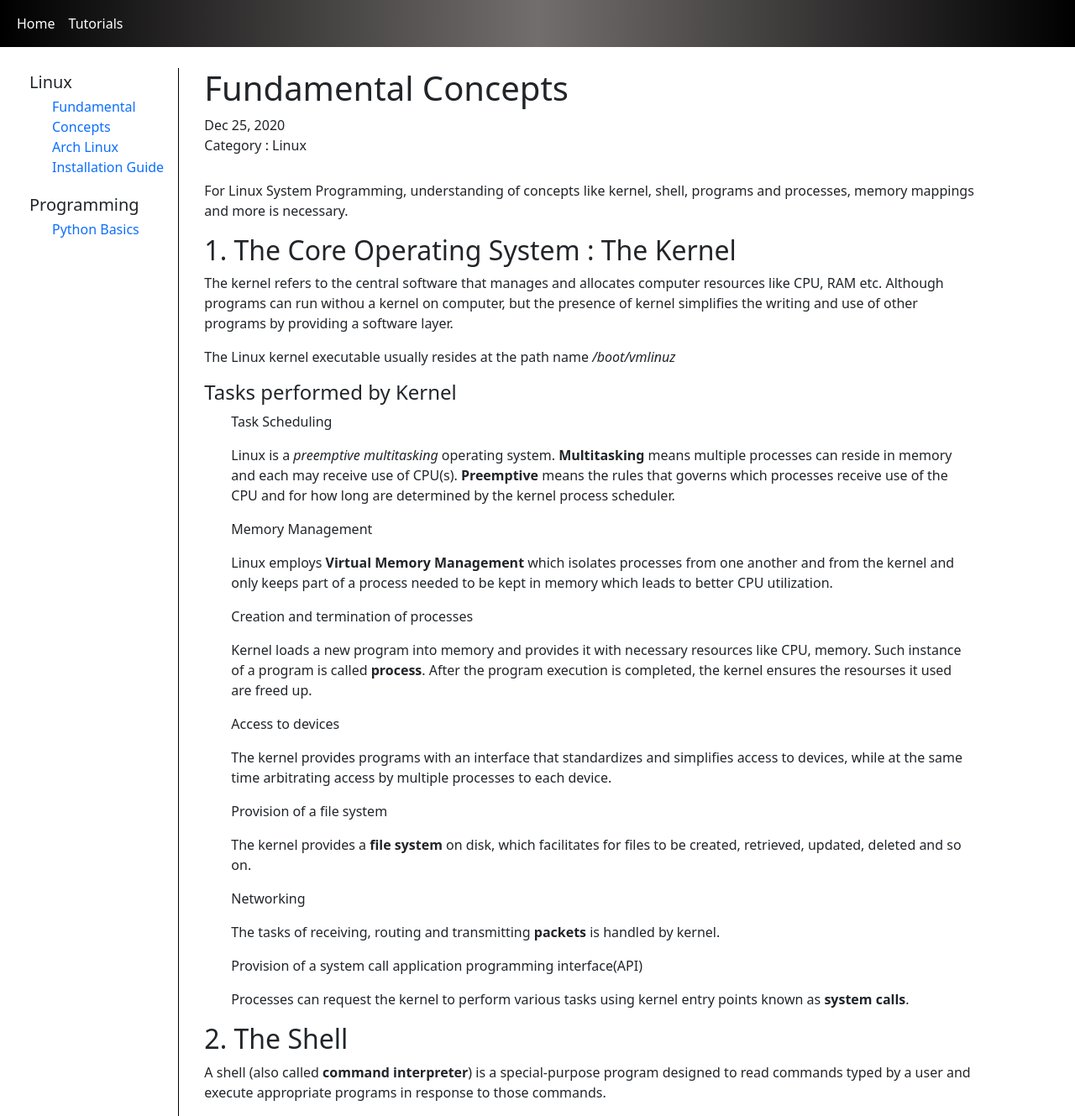
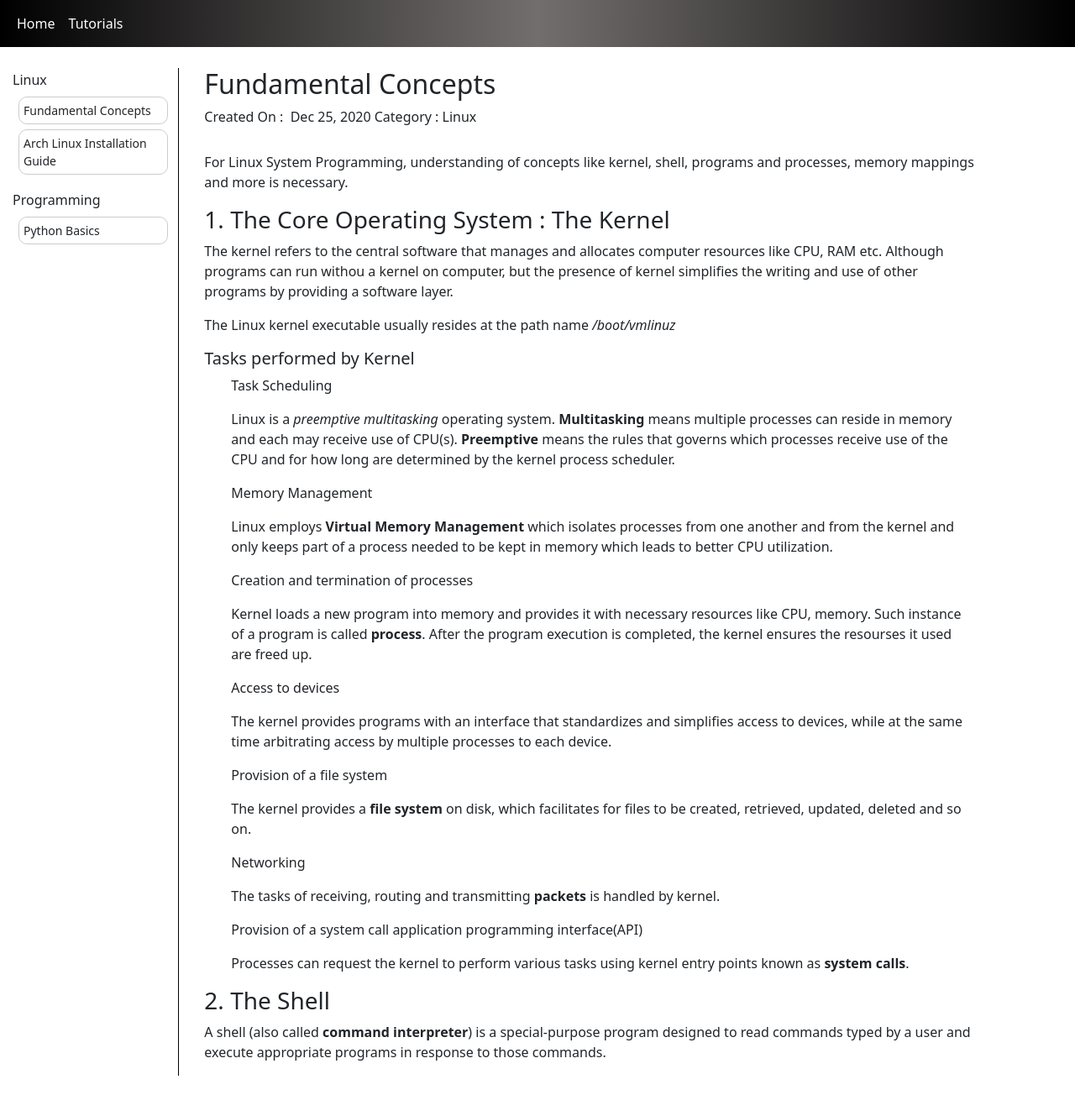
Before and after one commit to gkaucha/gkaucha.github.io, a Jekyll site: the page built from _posts/2020-12-25-Fundamentals-Concepts-of-Linux.md, in a window 1280 px wide. Shown: the whole page at 84% size. Built offline with Jekyll 4.4.1, drawn with Linux system fonts in a browser that asks for light colours; after the commit the page ends 1281 px from its top, so only the background shows below that.

Commit message:
tutorial design update

```diff
--- a/_includes/tutorial_sidebar.html
+++ b/_includes/tutorial_sidebar.html
@@ -1,4 +1,4 @@
-<div class="col-md-2 tutorial__sidebar">
+<div class="col-md-3 col-xl-2 tutorial__sidebar">
 {% for category in site.categories %}
 
     {% capture category_name %}{{ category | first }}{% endcapture %}
@@ -6,7 +6,7 @@
               <h5>{{ category_name }}</h5>
           </div>
 
-           <div>
+           <div class="tutorial__sidebar--list">
              <ul>
              {% for post in site.categories[category_name] %}
                    <li>
--- a/_layouts/post.html
+++ b/_layouts/post.html
@@ -14,7 +14,7 @@ layout: default
 
 
                       <time datetime="{{ page.date | date_to_xmlschema }}" itemprop="datePublished">
-                        {%- assign date_format = site.minima.date_format | default: "%b %-d, %Y" -%}
+                        Created On : &nbsp;{%- assign date_format = site.minima.date_format | default: "%b %-d, %Y" -%}
                         {{ page.date | date: date_format }}
                       </time>
 
@@ -26,7 +26,7 @@ layout: default
                         {% endif %}
 
                         {% for category in categories %}
-                         <div class="category">  Category : {{ category }}</div>
+                         <span class="category">  Category : {{ category }}</span>
                             {% unless forloop.last %}&nbsp;{% endunless %}
                         {% endfor %}
 
--- a/_sass/main.scss
+++ b/_sass/main.scss
@@ -1,11 +1,14 @@
+    // typography
+
+
     ul {
         list-style: none;
     }
     a{
         text-decoration: none;
-
+        color: inherit;
         &:hover{
-            color:orange;
+            color: inherit;
         }
     }
 
@@ -13,31 +16,76 @@
 
 
     .navbar{
-        background: rgb(0,0,0);
         background: linear-gradient(90deg, rgba(0,0,0,1) 0%, rgba(115,110,110,1) 50%, rgba(0,0,0,1) 100%);
     }
 
     .tutorial {
+
         padding-top: 25px;
 
         &__category {
             padding: 5px;
+            margin-bottom: 5px;
             h5{
                 margin-bottom:0;
             }
         }
         &__sidebar {
-            padding-left: 30px;
+            // width: 20%;
+            padding-left: 10px;
             border-right: 1px solid rgb(0,0,0);
+
+            &--list{
+                padding-left: 12px;
+                ul{
+                    padding-left: 0;
+                    li{
+
+                        &:not(:last-child){
+                            margin-bottom: 6px;
+                        }
+
+                        a{
+                            display: block;
+                            font-size:14px;
+                            padding:5px;
+                            border: 1px solid  #ccc;
+                            border-radius: 10px;
+                        }
+
+                        &:hover{
+                            a{
+                                color:orange;
+                            }
+                        }
+                    }
+                }
+            }
         }
 
 
         &__content {
             padding-left: 30px;
 
+            a{
+                display: block;
+                 box-shadow: 1px 1px 1px 1px rgba(0,0,0,.2);
+                padding:10px 15px 10px 20px;
+                border-radius: 10px;
+                margin-bottom:30px;
+
+                &:hover{
+                    transition: all .3s ease;
+                    transform: translateY(-1px);
+                    background:  rgba(115,110,110, .05);
+                }
+            }
 
             &--card{
-                padding-bottom: 10px;
+                span{
+                    color:#5063a6;
+                    font-weight:bold;
+                }
             }
 
             &--category{
--- a/assets/css/styles.scss
+++ b/assets/css/styles.scss
@@ -6,6 +6,13 @@ $navbar-light-color: #fff;
 $navbar-light-active-color: orange;
 $navbar-light-hover-color: orange;
 
+$h1-font-size: 2rem;
+$h2-font-size: 1.75rem;
+$h3-font-size: 1.5rem;
+$h4-font-size: 1.25rem;
+$h5-font-size: 1rem;
+$h6-font-size: 0.75rem;
+
 @import "bootstrap/bootstrap";
 
 
```
Also changed, not shown: _layouts/tutorial.html (+9 -4 lines), Gemfile.lock.
